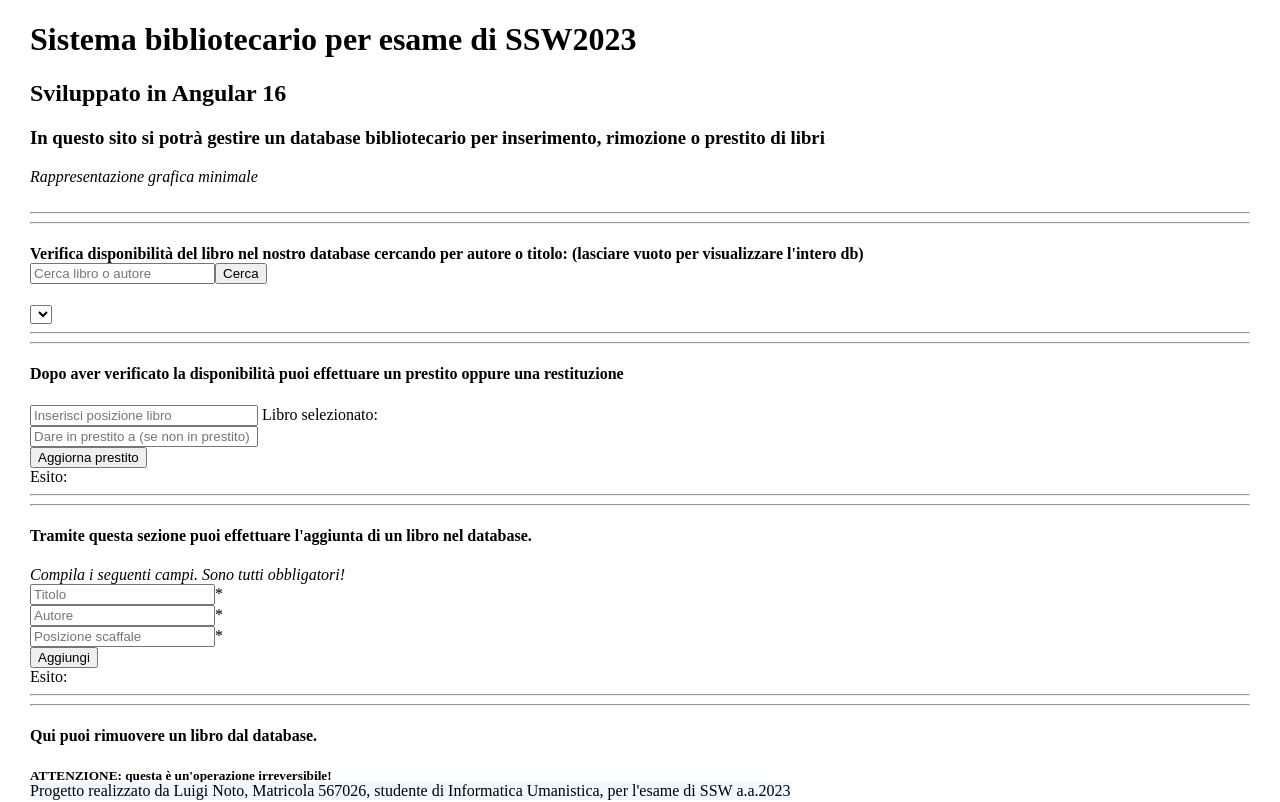
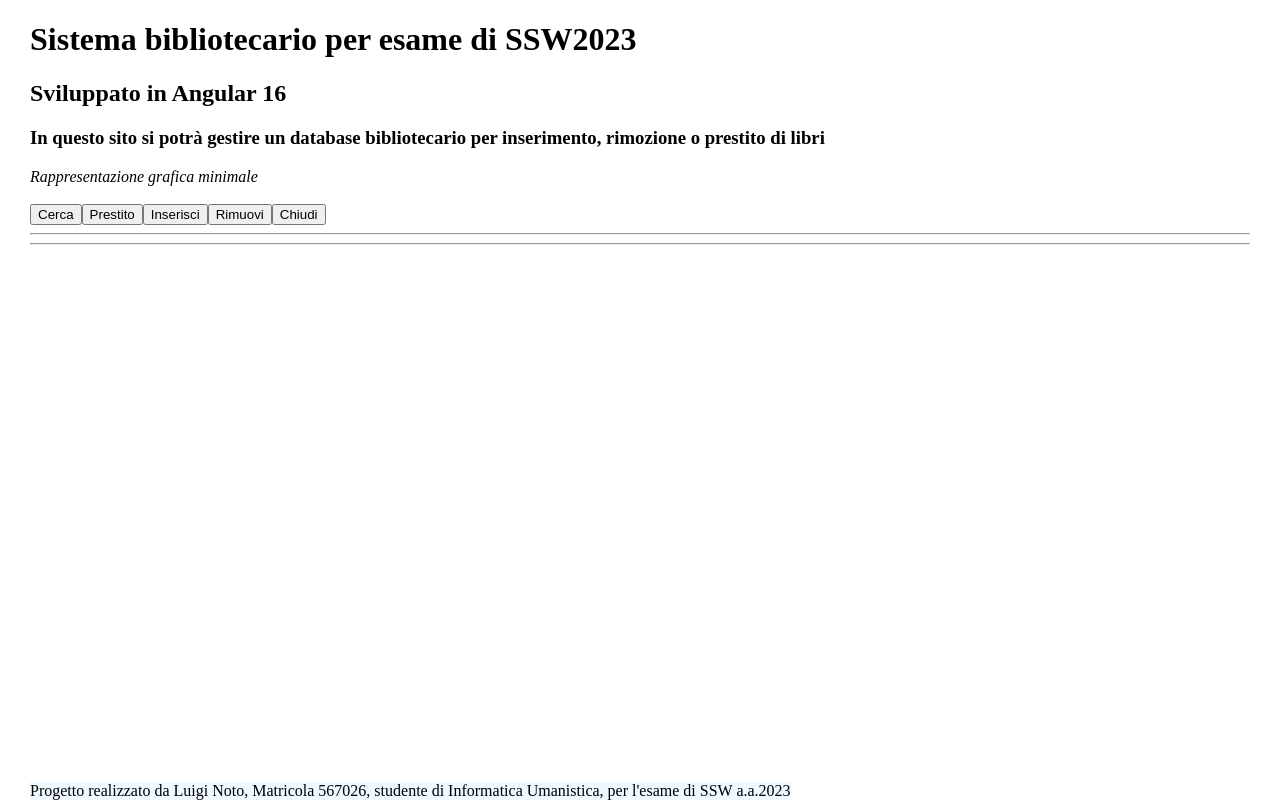
Before and after one commit to Aluisius95/ProgettoSSW, an Angular app: page / in a window 1280 px wide. Shown: the top 802 px of the page. Built offline with nearby package versions, Linux system fonts and the light colour scheme.

Commit message:
aggiunto ngIf root

```diff
--- /dev/null
+++ b/src/root/buttons.ts
@@ -0,0 +1,17 @@
+export class buttons {
+    cerca: boolean;
+    prestito: boolean;
+    inserisci: boolean;
+    rimuovi: boolean;
+    constructor(
+      cerca: boolean,
+      prestito: boolean,
+      inserisci: boolean,
+      rimuovi: boolean
+    ) {
+      this.cerca = cerca;
+      this.prestito = prestito;
+      this.inserisci = inserisci;
+      this.rimuovi = rimuovi;
+    }
+  }
--- a/src/root/root.component.html
+++ b/src/root/root.component.html
@@ -6,15 +6,19 @@
   inserimento, rimozione o prestito di libri
 </h3>
 <cite>Rappresentazione grafica minimale</cite><br /><br />
+
+<button (click)="attiva('cerca')">Cerca</button>
+<button (click)="attiva('prestito')">Prestito</button>
+<button  (click)="attiva('inserisci')">Inserisci</button>
+<button  (click)="attiva('rimuovi')">Rimuovi</button>
+<button id="Chiudi" (click)="chiudi()">Chiudi</button>
 <hr />
 <hr />
-
 <!--i due attributi presenti in app-select servono per la comunicazione tra Parent e Child, il primo invia dal P al C, il secondo riceve dal C al P -->
-<app-select [selezione]="selezione" (selEvent)="selBook($event)"></app-select>
-<app-lending></app-lending>
-<app-insert></app-insert>
-<app-remove></app-remove>
-
+  <div *ngIf="funzionalita['cerca']"><app-select id="Cerca" [selezione]="selezione" (selEvent)="selBook($event)"></app-select></div>
+  <div *ngIf="funzionalita['prestito']"><app-lending id="Prestito"></app-lending></div>
+  <div *ngIf="funzionalita['inserisci']"><app-insert id="Inserisci"></app-insert></div>
+  <div *ngIf="funzionalita['rimuovi']"><app-remove id="Rimuovi"></app-remove></div>
 <footer style="position: fixed; bottom: 0; background-color: aliceblue;">
   Progetto realizzato da Luigi Noto, Matricola 567026, studente di Informatica
   Umanistica, per l'esame di SSW a.a.2023
--- a/src/root/root.component.ts
+++ b/src/root/root.component.ts
@@ -7,6 +7,7 @@ import { RemoveComponent } from './remove/remove.component';
 import { DblibService } from './db-lib.service';
 import { AjaxResponse } from 'rxjs/ajax';
 import { libElem } from './libElem';
+import { buttons } from './buttons';
 
 @Component({
   selector: 'app-root',
@@ -47,7 +48,23 @@ export class RootComponent implements OnInit {
       error: (err) => console.error('Obs got an error: ' + JSON.stringify(err)),
     });
   }
+
+  attiva(id: string){
+    if(id === 'cerca')
+      this.funzionalita = new buttons(true, false, false, false)
+    else if (id === 'prestito')
+      this.funzionalita = new buttons(false, true, false, false)
+    else if (id === 'inserisci')
+      this.funzionalita = new buttons(false, false, true, false)
+    else
+      this.funzionalita = new buttons(false, false, false, true)
+  }
+  chiudi(){
+    this.funzionalita = new buttons(false, false, false, false)
+  }
+
+  funzionalita = new buttons(false, false, false, false);
   selezione: Array<libElem> = [];
-  constructor(private ds: DblibService) {}
+    constructor(private ds: DblibService) {}
   ngOnInit() {}
 }
```
